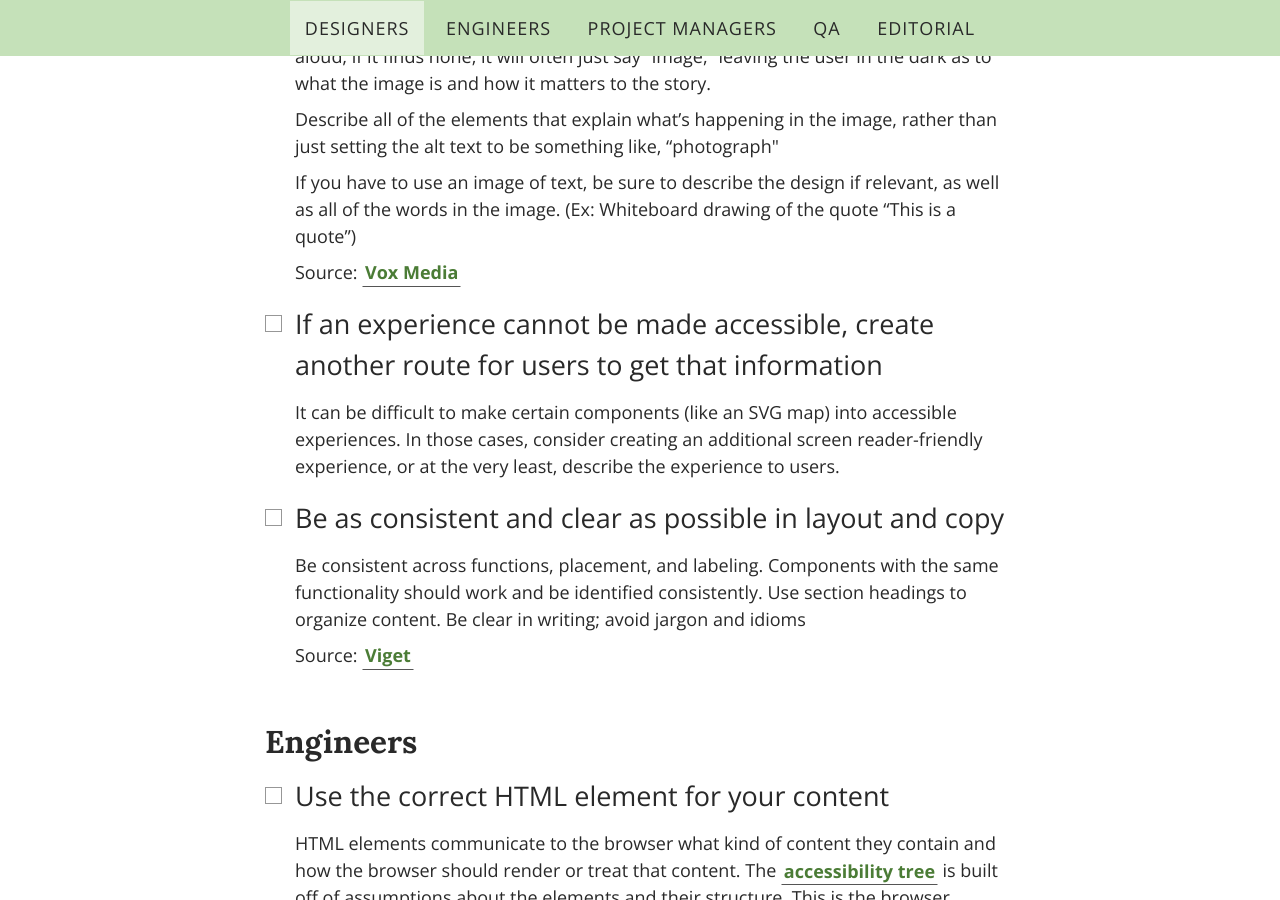
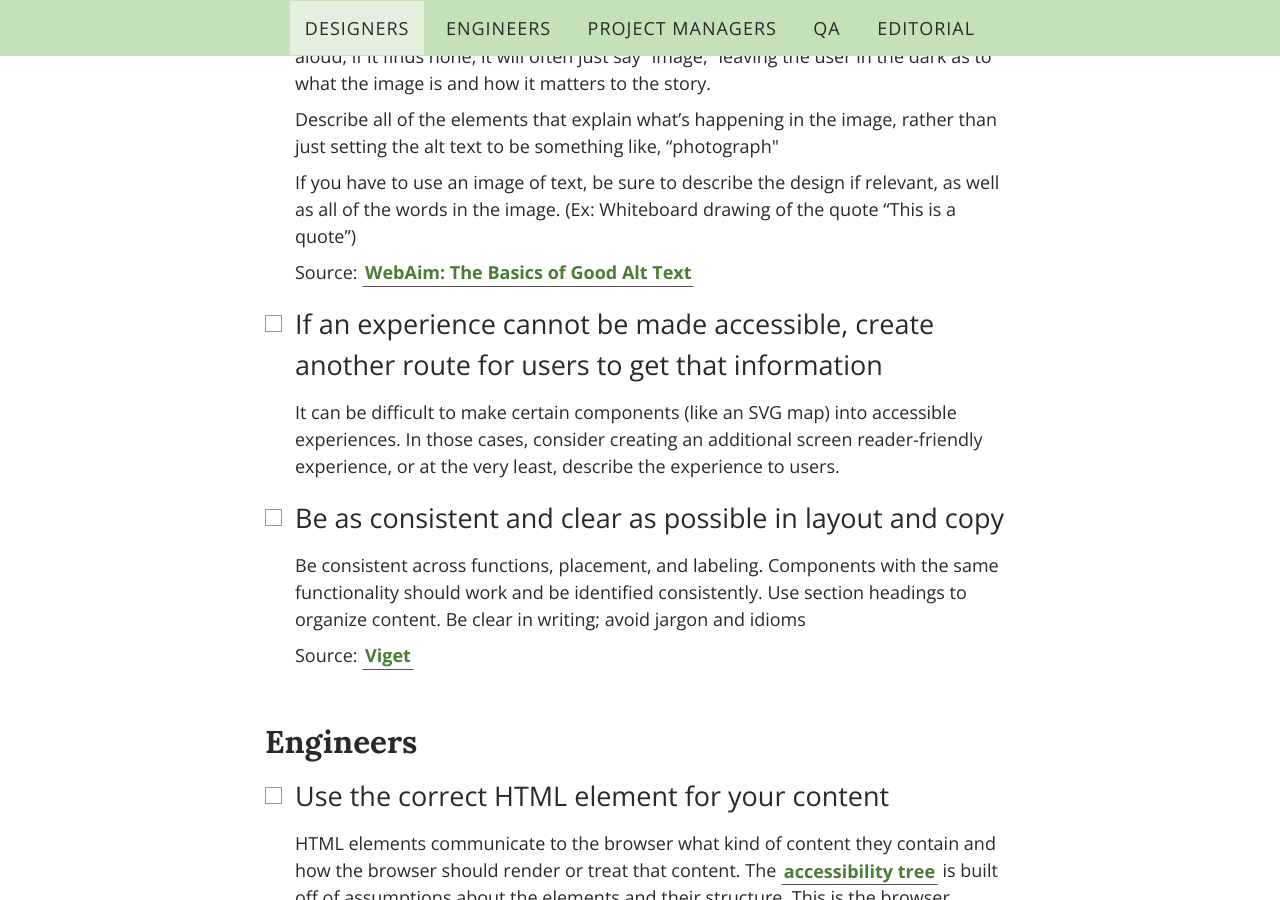
Before and after one commit to voxmedia/accessibility, a Jekyll site: the page built from index.html, in a window 1280 px wide and 900 px high, scrolled down 2339 px. Built offline with Jekyll 4.4.1, drawn with Linux system fonts in a browser that asks for light colours.

Commit message:
remove chorus blog link

```diff
--- a/_includes/designer.html
+++ b/_includes/designer.html
@@ -66,7 +66,7 @@
       <p>Users with low vision often make use of a talking browser to “read” the web. These specialized browsers convert text to speech so that a user can hear the words on a site. When a talking browser lands on an image, it looks for alt text that it can read aloud; if it finds none, it will often just say “image,” leaving the user in the dark as to what the image is and how it matters to the story. </p>
       <p>Describe all of the elements that explain what’s happening in the image, rather than just setting the alt text to be something like, “photograph"</p>
       <p>If you have to use an image of text, be sure to describe the design if relevant, as well as all of the words in the image. (Ex: Whiteboard drawing of the quote “This is a quote”)</p>
-      <p>Source: <a href="http://chorus-blog.voxmedia.com/2015/3/31/8315251/writing-good-alt-text">Vox Media</a></p>
+      <p>Source: <a href="http://webaim.org/techniques/alttext/#basics">WebAim: The Basics of Good Alt Text</a></p>
     </li>
 
     <li>
```
